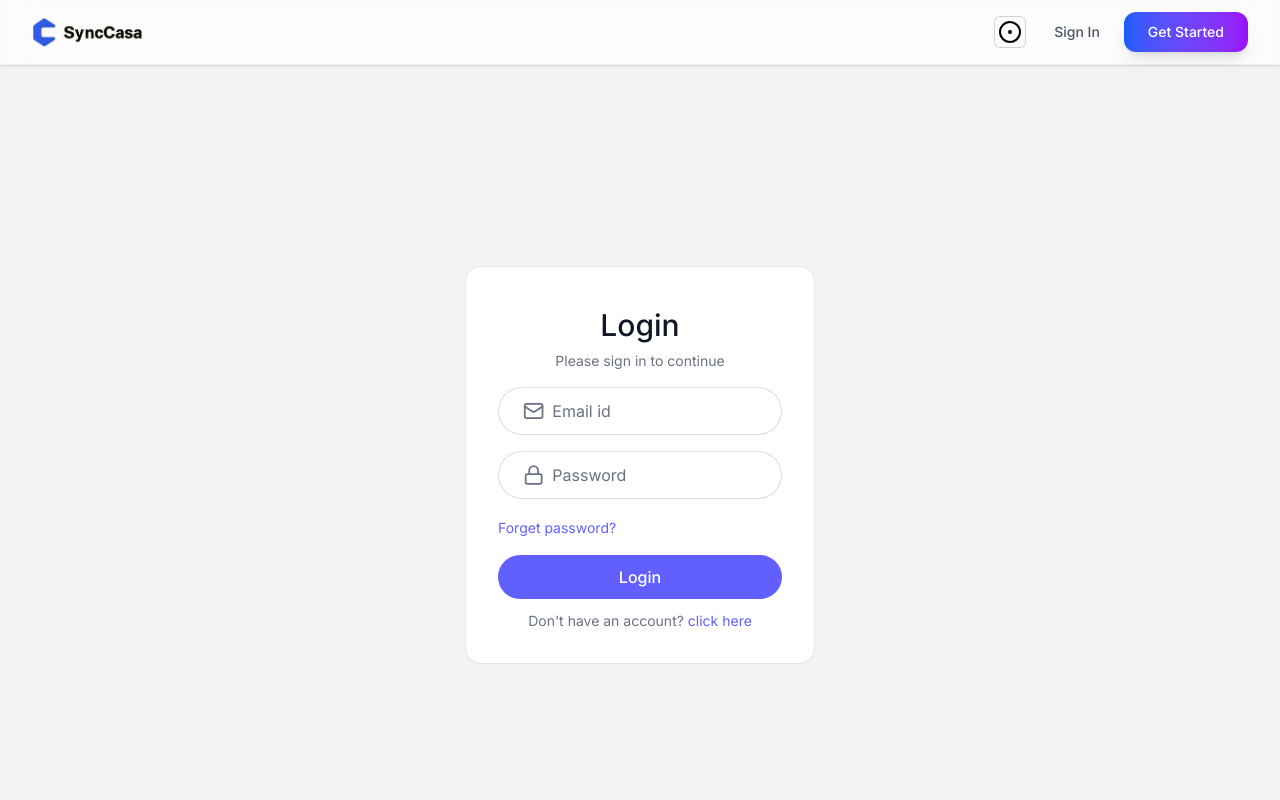
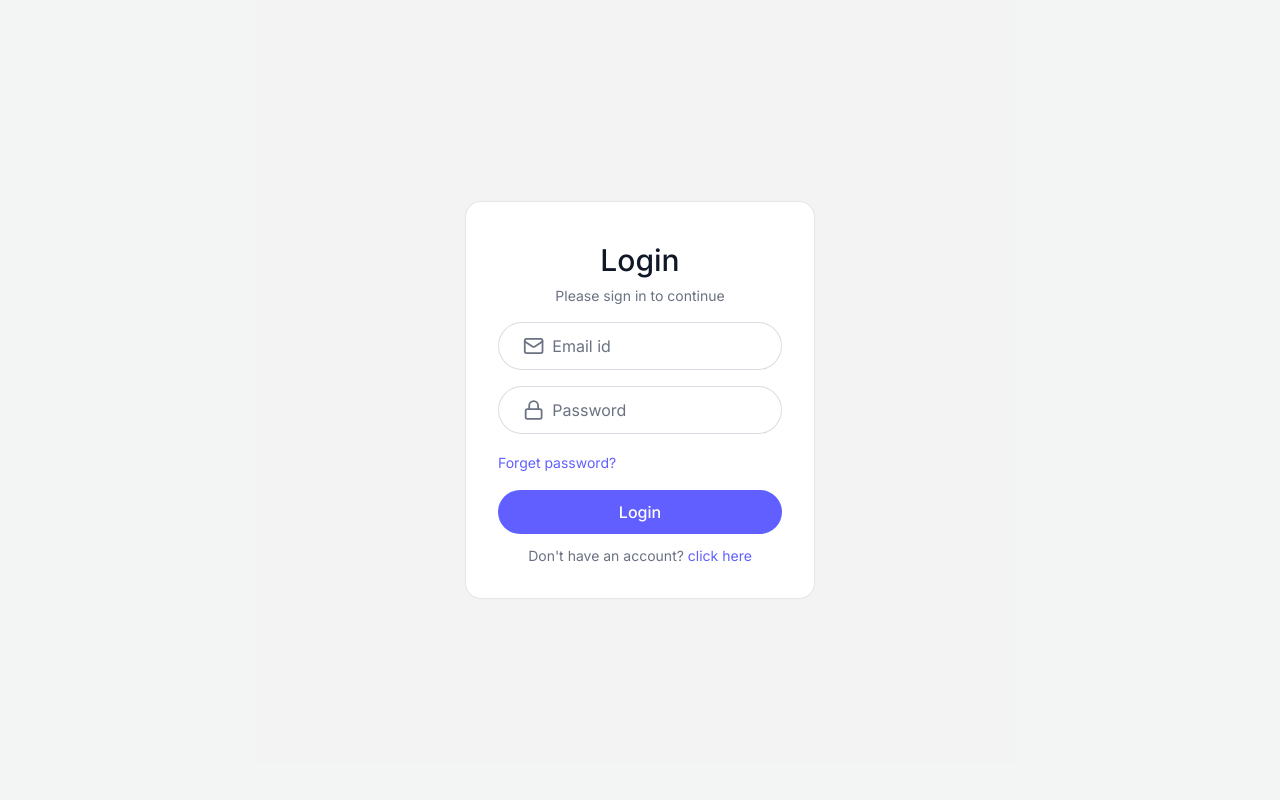
Before and after one commit to ap88020/SYNCASA, a React (Vite) app in the folder client/: page /login in a window 1280 px wide. Shown: the top 800 px of the page. Built offline with nearby package versions, Linux system fonts and the light colour scheme; no server answers.

Commit message:
solved bug

```diff
--- a/client/src/App.jsx
+++ b/client/src/App.jsx
@@ -46,7 +46,7 @@ const App = () => {
   // ✅ Correct way: Check if current path matches any of the hidden routes
   const hideLayout =
     location.pathname === "/house" ||
-    location.pathname === "/profile";
+    location.pathname === "/profile" || location.pathname === "/login";
 
     const footerHide = location.pathname === "/syn"
 
```
